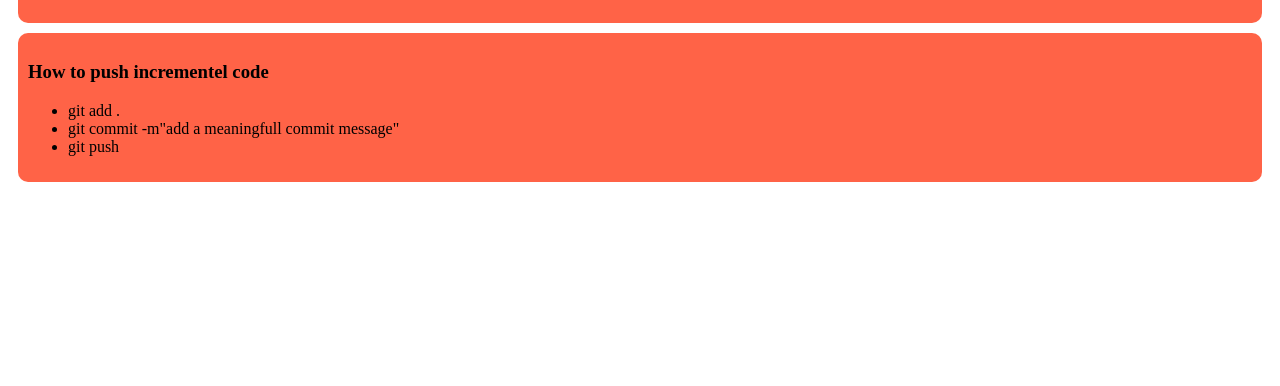
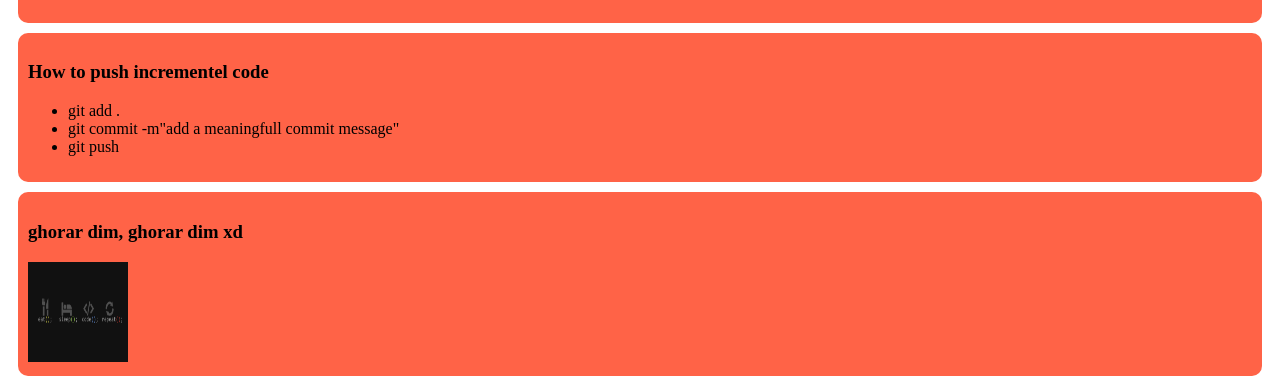
Before and after one commit to im-sanny/my-simple-website, a plain HTML site: page index.html in a window 1280 px wide. Shown: the part 463-849 px from the top of the page. Before the commit the page ends 800 px from the top, so only its background shows below. Drawn offline with Linux system fonts and the light colour scheme.

Commit message:
added a wallpaper

```diff
--- a/index.html
+++ b/index.html
@@ -34,5 +34,9 @@
                 <li>git push </li>
             </ul>
         </div>
+        <div>
+            <h3>ghorar dim, ghorar dim xd</h3>
+            <img src="peakpx (1).jpg" alt="wallpaper" height="100px" width="100">
+        </div>
 </body>
 </html>
```
Also changed, not shown: peakpx (1).jpg (added).
